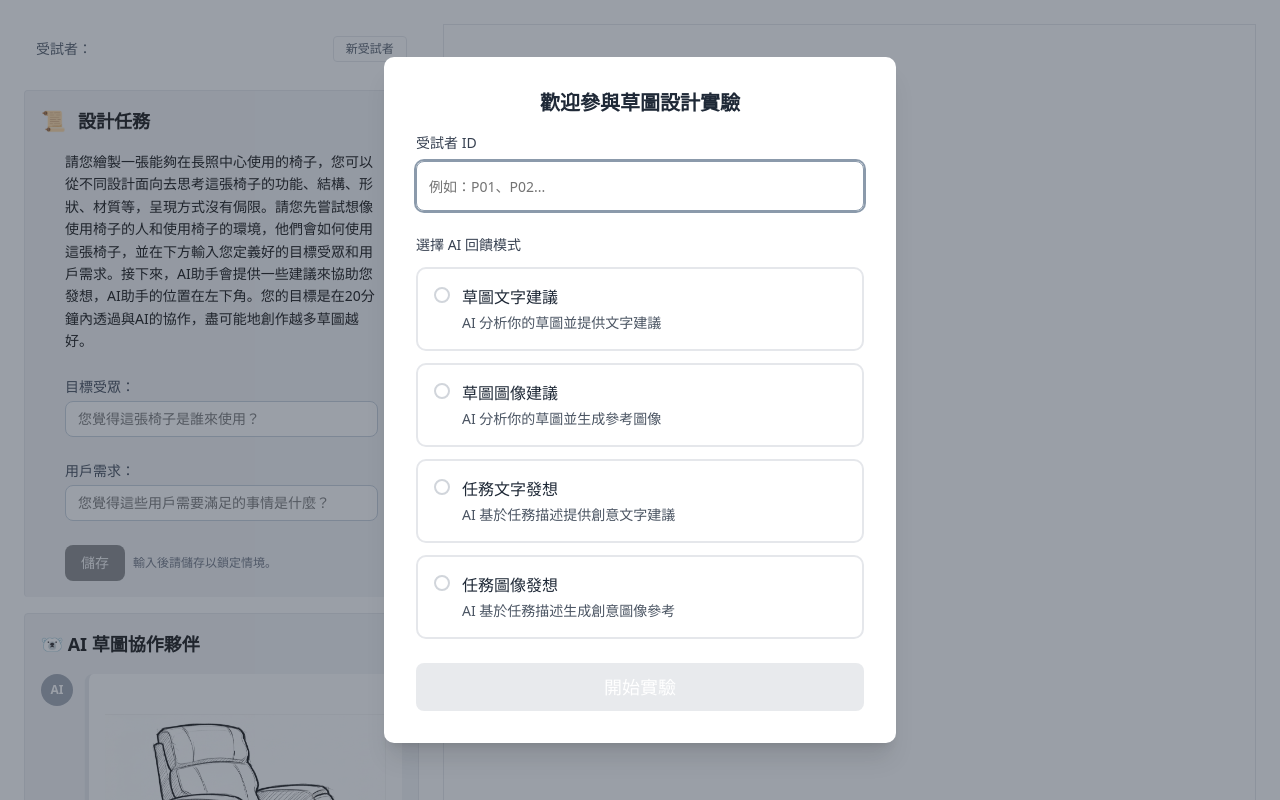
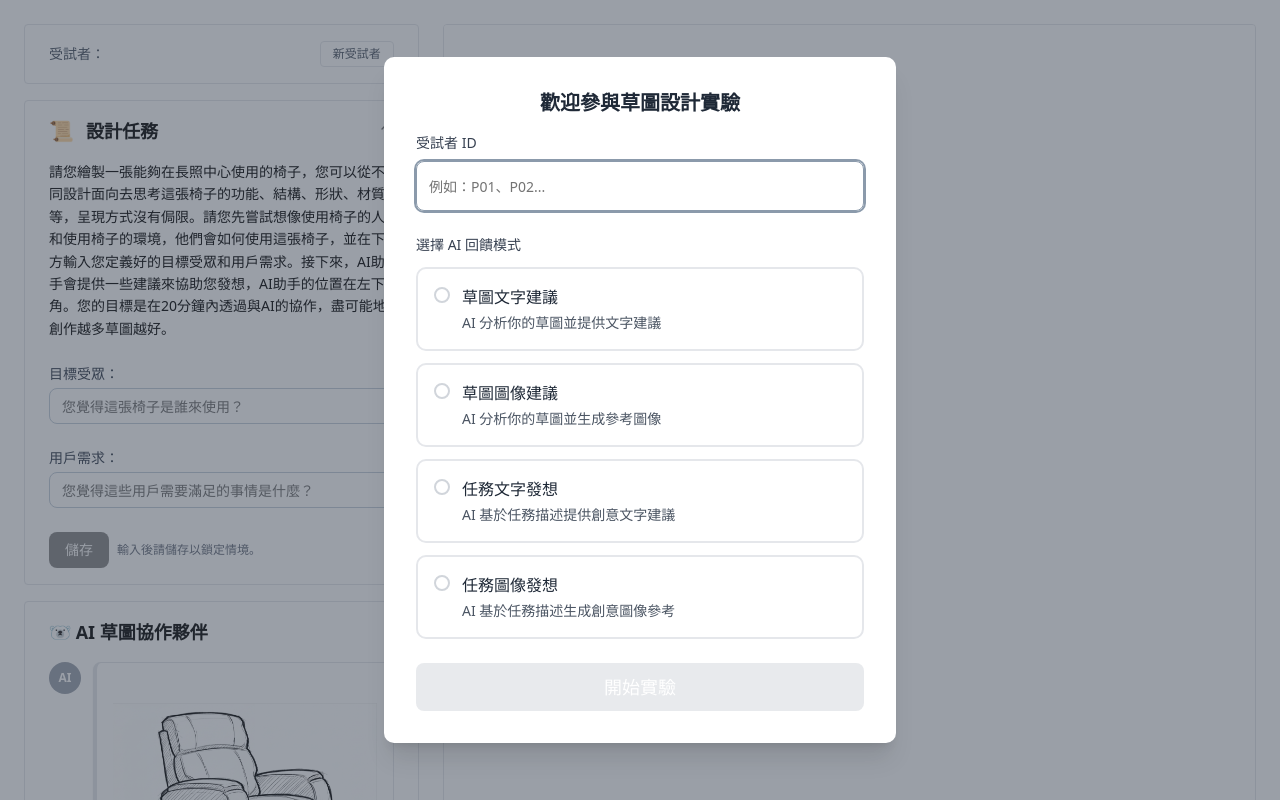
Before and after one commit to Hming1224/ai-sketching-partner, a Next.js app: page / in a window 1280 px wide. Shown: the top 800 px of the page. Built offline with nearby package versions, Linux system fonts and the light colour scheme; no server answers.

Commit message:
feat.顏色處理

```diff
--- a/src/app/page.js
+++ b/src/app/page.js
@@ -51,11 +51,11 @@ const FEEDBACK_MODES = {
   "task-text": {
     title: "任務文字發想",
     description: "AI 基於任務描述提供創意文字建議",
-    borderClass: "border-green-400",
-    bgClass: "bg-green-50",
-    dotBorder: "border-green-400",
-    dotBg: "bg-green-400",
-    textColorClass: "text-green-700",
+    borderClass: "border-[#00C59F]",
+    bgClass: "bg-[#E4FFFA]",
+    dotBorder: "border-[#00C59F]",
+    dotBg: "bg-[#00C59F]",
+    textColorClass: "text-[#005D4B]",
     welcomeMessage:
       "嗨！我是您的草圖協作夥伴，以下是一張設計範例圖片，圖片僅供參考，希望能給您些想法，您不必照這張圖片繪製。重要的是，能夠幫助您想出更多的創意。完成之後記得點擊「獲取回饋」按鈕，我就會根據設計任務提供文字想法給你參考，您可以將這些想法作為靈感來繪製草圖。",
   },
@@ -501,7 +501,7 @@ export default function Home() {
 
           {/* 受試者資訊 */}
           <div
-            className={`p-3 ${currentModeConfig?.bgClass} rounded flex justify-between items-center`}
+            className={`border px-6 py-4 ${currentModeConfig?.bgClass} rounded flex justify-between items-center`}
           >
             <div className="flex items-center space-x-2">
               <span className="text-sm text-gray-600">受試者：</span>
@@ -525,11 +525,11 @@ export default function Home() {
             defaultValue={["task", "context"]}
             className="w-full space-y-4"
           >
-            <AccordionItem
-              value="task"
-              className="border rounded bg-gray-100 px-4"
+            <AccordionItem value="task" className="border-b-0">
+              <div
+                className={`border rounded ${currentModeConfig?.bgClass} overflow-hidden`}
               >
-              <AccordionTrigger className="text-lg font-bold">
+                <AccordionTrigger className="text-lg font-bold px-6">
                   <div className="flex items-center space-x-3">
                     <span className="text-xl">📜</span>
                     <span>設計任務</span>
@@ -579,7 +579,9 @@ export default function Home() {
                       儲存
                     </Button>
                     {isSaved ? (
-                    <span className="text-green-600 text-xs font-medium">
+                      <span
+                        className={`${currentModeConfig?.textColorClass} text-xs font-medium`}
+                      >
                         已鎖定，可以開始繪圖。
                       </span>
                     ) : (
@@ -589,6 +591,7 @@ export default function Home() {
                     )}
                   </div>
                 </AccordionContent>
+              </div>
             </AccordionItem>
           </Accordion>
 
@@ -602,7 +605,9 @@ export default function Home() {
           /> */}
 
           {/* [內容移動] 將 AI 回饋面板從右側移入此處 */}
-          <div className="border p-4 rounded bg-gray-100 h-full flex flex-col min-h-[500px]">
+          <div
+            className={`border px-6 py-4 rounded ${currentModeConfig?.bgClass} h-full flex flex-col min-h-[500px]`}
+          >
             <div className="flex justify-between items-center mb-4">
               <h2 className="text-lg font-bold">🐻‍❄️ AI 草圖協作夥伴</h2>
               {feedbackHistory.length > 0 && (
@@ -724,7 +729,7 @@ export default function Home() {
                         </div>
                       </div>
                       <div
-                        className={`flex flex-col flex-grow p-4 bg-white rounded-md shadow-sm border-l-4 ${currentModeConfig?.borderClass} space-y-6`}
+                        className={`flex flex-col flex-grow p-4 bg-white rounded-md shadow-sm border border-l-4 ${currentModeConfig?.borderClass} space-y-6`}
                       >
                         <h4 className="text-sm leading-[1.6]">
                           {currentModeConfig?.welcomeMessage}
@@ -752,7 +757,7 @@ export default function Home() {
           {/* ----- 以下是右側欄內容 ----- */}
 
           {/* [內容移動] 將畫布和其控制按鈕移入此處 */}
-          <div className="relative flex-grow h-full">
+          <div className="relative flex-grow rounded h-full">
             <CanvasArea
               ref={canvasRef}
               brushOptions={brushOptions}
--- a/src/components/CanvasArea.js
+++ b/src/components/CanvasArea.js
@@ -230,7 +230,7 @@ const CanvasArea = forwardRef(({ brushOptions, onChange }, ref) => {
   };
 
   return (
-    <div ref={containerRef} className="w-full h-full relative">
+    <div ref={containerRef} className="w-full h-full relative rounded">
       <canvas
         ref={mainCanvasRef}
         id="main-canvas"
@@ -243,14 +243,14 @@ const CanvasArea = forwardRef(({ brushOptions, onChange }, ref) => {
           zIndex: 0,
           background: "white", // 這裡的背景色很重要，確保 canvas 元素本身有白色背景
         }}
-        className="w-full h-full border touch-none select-none"
+        className="w-full h-full border touch-none select-none rounded"
       />
       <canvas
         ref={drawingCanvasRef}
         id="drawing-canvas"
         width={dimensions.width}
         height={dimensions.height}
-        className="w-full h-full touch-none select-none"
+        className="w-full h-full touch-none select-none rounded"
         style={{
           position: "absolute",
           top: 0,
```
Lines whose indentation alone changed are shown as unchanged.
